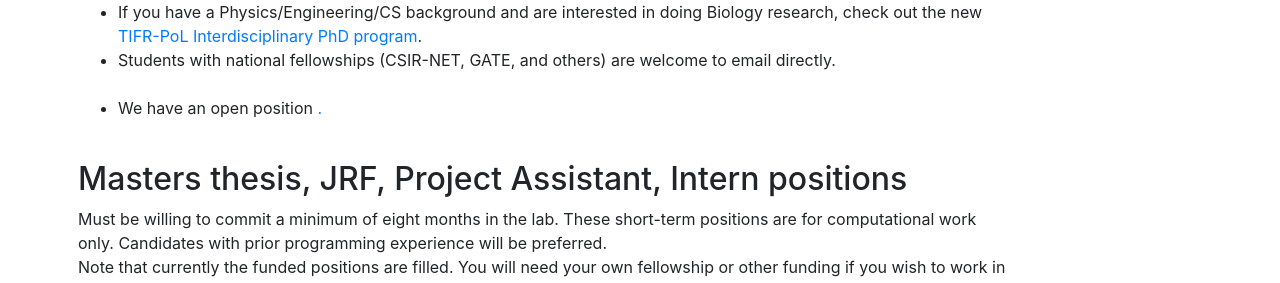
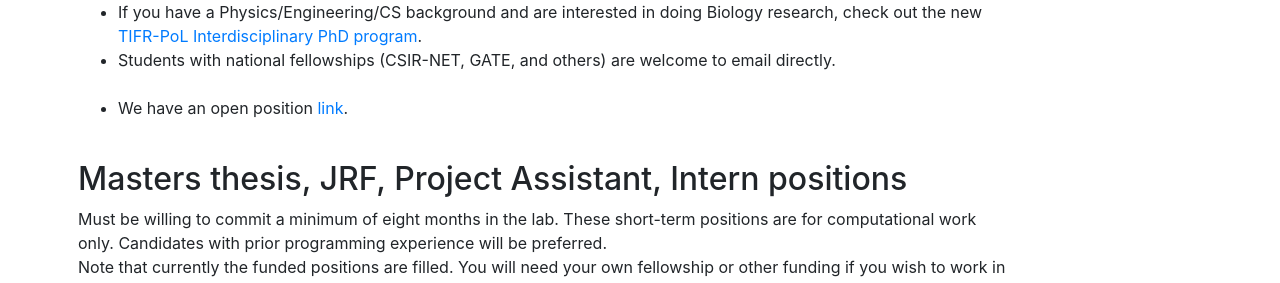
Before and after one commit to isblab/website, a Jekyll site: the page built from Opportunities/index.md, in a window 1280 px wide. Shown: the part 866-1149 px from the top of the page. Built offline with Jekyll 4.4.1, drawn with Linux system fonts in a browser that asks for light colours.

Commit message:
Add files via upload

```diff
--- a/Opportunities/index.md
+++ b/Opportunities/index.md
@@ -32,7 +32,7 @@ If you are interested in doing a PhD in the lab, please get in touch. There are
    * PhD students usually come in via the <a href='https://www.ncbs.res.in/academic/admissions'>NCBS admissions</a> process. <br>
    * If you have a Physics/Engineering/CS background and are interested in doing Biology research, check out the new <a href='https://pol.ncbs.res.in'> TIFR-PoL Interdisciplinary PhD program</a>. <br>
    * Students with national fellowships (CSIR-NET, GATE, and others) are welcome to email directly. <br><br>
-   * We have an open position <a href='https://www.ncbs.res.in/jobportal/offline/52023/70746'>.<br><br>
+   * We have an open position <a href='https://www.ncbs.res.in/jobportal/offline/52023/70746'>link</a>.<br><br>
 
 
 ## Masters thesis, JRF, Project Assistant, Intern positions
```
